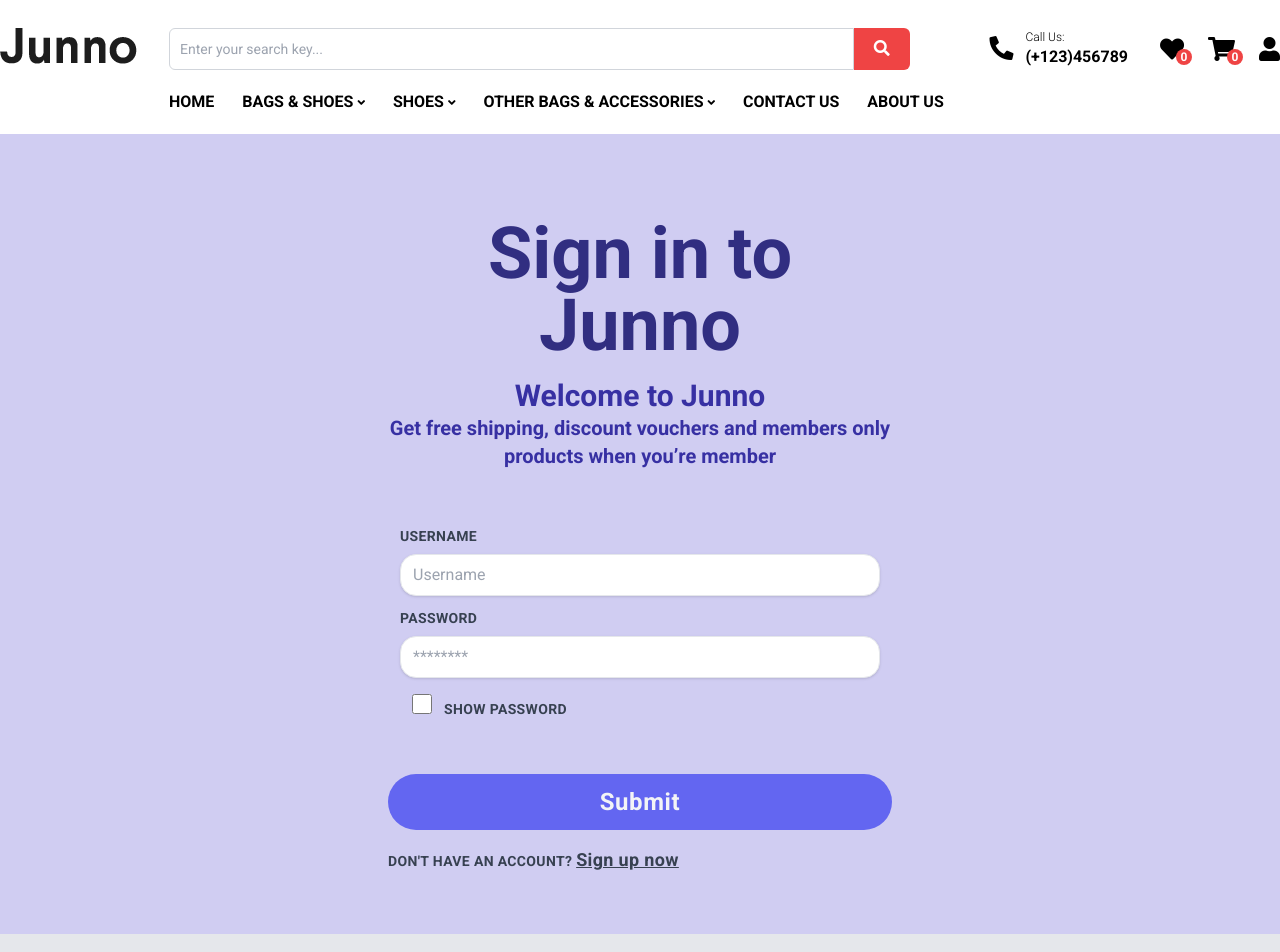
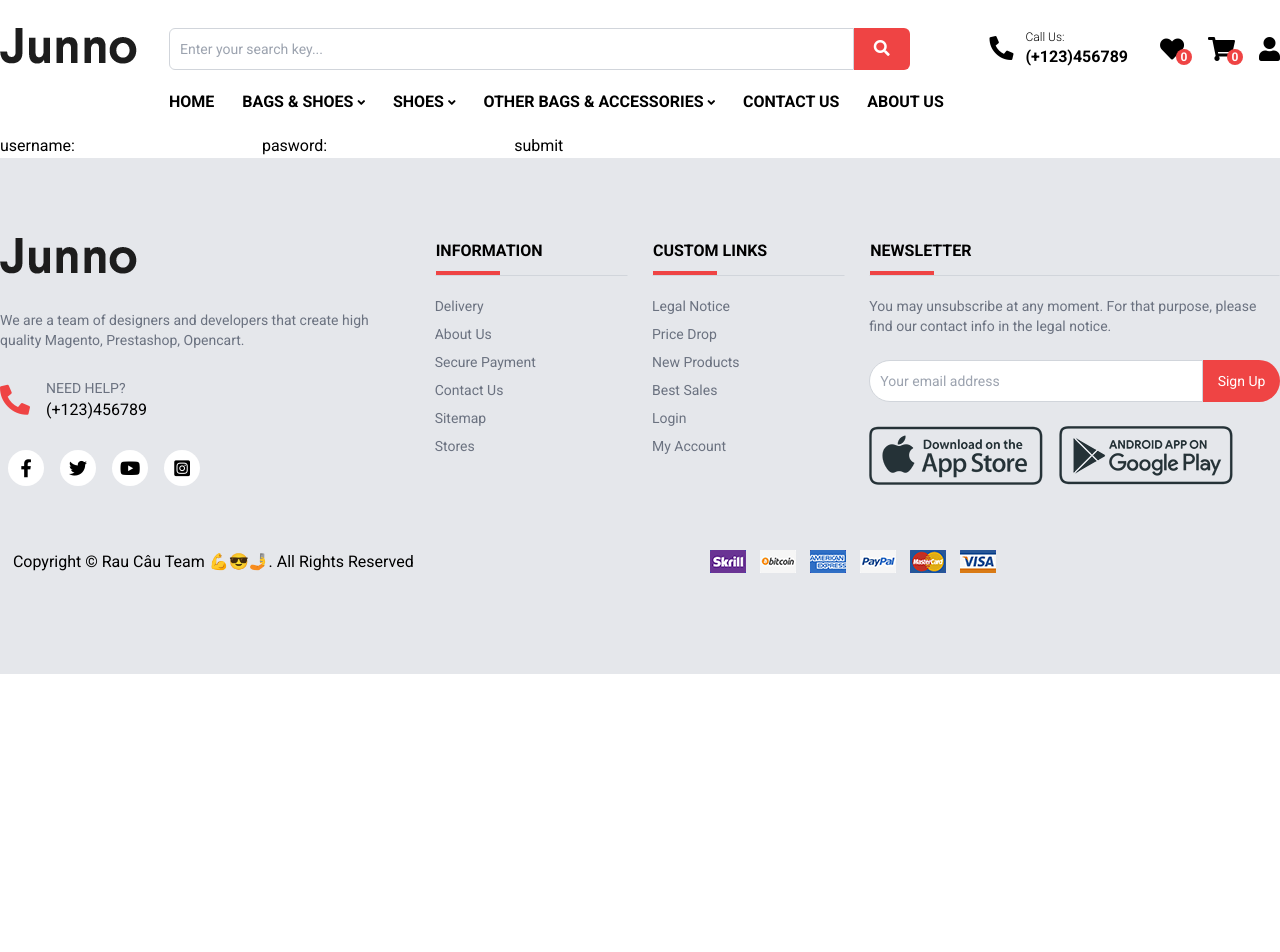
Before and after one commit to EnQuilLoga/Mock-project, a React (Create React App) app: page /login in a window 1280 px wide. Shown: the top 952 px of the page. Built offline with nearby package versions, Linux system fonts and the light colour scheme.

Commit message:
test call token

```diff
--- a/src/App.tsx
+++ b/src/App.tsx
@@ -1,4 +1,4 @@
-import React from "react";
+import React, { useEffect, useState } from "react";
 import { Route, Routes } from "react-router-dom";
 import Header from "./components/header/Header";
 import Footer from "./components/footer/Footer";
@@ -10,15 +10,23 @@ import ContactUs from "./components/contact/ContactUs";
 import AboutUs from "./components/contact/AboutUs";
 import Userinfo from "./components/user-Information/Userinfo";
 import ProductList from "./components/productDetail/ProductList";
+import LoginTest from "./components/login/LoginTest";
 
 function App() {
+  const [refresh, setRefresh] = useState<boolean>(false);
+
+  // useEffect(() => (
+
+  // ), [])
+
   return (
     <div className="App">
       <Header />
       <Routes>
         <Route path="/" element={<Home />}></Route>
 
-        <Route path="/login" element={<LoginForm />}></Route>
+        {/* <Route path="/login" element={<LoginForm />}></Route> */}
+        <Route path="/login" element={<LoginTest />}></Route>
 
         <Route path="/user-info" element={<Userinfo />}></Route>
 
--- /dev/null
+++ b/src/api/requestToken.ts
@@ -0,0 +1,12 @@
+import axiosInstance from "./axiosInstance";
+
+const tokenApi = {
+  requestToken: (data: { username: string; password: string }): Promise<string> => {
+    return axiosInstance.post("/auth/login", {
+      username: data.username,
+      password: data.password,
+    });
+  },
+};
+
+export default tokenApi;
--- a/src/components/header/Header.tsx
+++ b/src/components/header/Header.tsx
@@ -68,7 +68,9 @@ export default function Header(props: IHeaderProps) {
                   </div>
                   <div className="cursor-pointer group">
                     <div className="relative">
-                      <i className="fas fa-user md:text-2xl group-hover:text-red-600"></i>
+                      <Link to={"/login"}>
+                        <i className="fas fa-user md:text-2xl group-hover:text-red-600"></i>
+                      </Link>
                     </div>
                   </div>
                 </div>
--- a/src/components/login/LoginForm.tsx
+++ b/src/components/login/LoginForm.tsx
@@ -2,61 +2,92 @@ import { useForm } from "react-hook-form";
 import { IUser } from "../../types/userType";
 import { useState } from "react";
 import { useNavigate } from "react-router-dom";
+import axiosInstance from "../../api/axiosInstance";
+import tokenApi from "../../api/requestToken";
 
-const LoginForm = () =>{
-    const { register, handleSubmit, watch, formState: {errors}} = useForm<IUser>(
-        {mode: 'onChange'}
-    );
+const LoginForm = () => {
+  const {
+    register,
+    handleSubmit,
+    watch,
+    formState: { errors },
+  } = useForm<IUser>({ mode: "onChange" });
   const [showPassword, setShowPassword] = useState(false);
+
   const onSubmit = (data: any) => {
-        alert("Login successfully");
     // alert(JSON.stringify(data));
     // console.log(watch(data));
-    }
+    // const token = tokenApi.requestToken({ username: "canh", password: "abc" });
+    // console.log("token: ", token);
+  };
   const togglePasswordVisibility = () => {
     setShowPassword(!showPassword);
   };
 
   const navigate = useNavigate();
   const handleTextClick = () => {
-        navigate('/register'); // Redirect to the register component
+    navigate("/register"); // Redirect to the register component
   };
-
-
 
   return (
     <>
       <div className="bg-indigo-700 bg-opacity-25 p-1 h-screen">
-    <div className="mt-20 px-96 " >
+        <div className="mt-20 px-96 ">
           <h2 className="text-center text-7xl text-indigo-900 font-semibold  ">Sign in to Junno</h2>
-    <h3 className="text-center text-3xl text-indigo-800 font-semibold pt-4">Welcome to Junno</h3>
-    <h3 className="text-center text-xl text-indigo-800 font-semibold ">Get free shipping, discount vouchers and members only products when you’re member</h3>
-    <div className='mt-12 flex justify-center'>
-        <form className='w-full max-w-xl ' onSubmit={handleSubmit(onSubmit)}>
-
-
+          <h3 className="text-center text-3xl text-indigo-800 font-semibold pt-4">
+            Welcome to Junno
+          </h3>
+          <h3 className="text-center text-xl text-indigo-800 font-semibold ">
+            Get free shipping, discount vouchers and members only products when you’re member
+          </h3>
+          <div className="mt-12 flex justify-center">
+            <form className="w-full max-w-xl " onSubmit={handleSubmit(onSubmit)}>
               <div className="w-full md:w-auto px-3 mb-6 md:mb-0">
-
                 {/* username */}
-                <label className='block uppercase text-sm font-bold text-gray-700 my-2 tracking-wide'>Username</label>
-                <input className='shadow appearance-none border rounded-2xl w-full py-2.5 px-3 mb-1 text-gray-700 leading-tight focus:outline-none' type="text" id="username" placeholder='Username'
+                <label className="block uppercase text-sm font-bold text-gray-700 my-2 tracking-wide">
+                  Username
+                </label>
+                <input
+                  className="shadow appearance-none border rounded-2xl w-full py-2.5 px-3 mb-1 text-gray-700 leading-tight focus:outline-none"
+                  type="text"
+                  id="username"
+                  placeholder="Username"
                   {...register("username", {
                     required: true,
-                    pattern: /^[A-Z0-9._%+-]{6,}$/i
-                })}/>
-                {errors?.username?.type === "pattern" && (<p className='text-red-500'>Username only have "._%+-" special character</p>)}
-                {errors?.username?.type === "required" && (<p className='text-red-500'>Username is required</p>)}
+                    pattern: /^[A-Z0-9._%+-]{6,}$/i,
+                  })}
+                />
+                {errors?.username?.type === "pattern" && (
+                  <p className="text-red-500">Username only have "._%+-" special character</p>
+                )}
+                {errors?.username?.type === "required" && (
+                  <p className="text-red-500">Username is required</p>
+                )}
 
                 {/* password  */}
-                <label className='block uppercase text-sm font-bold text-gray-700 my-2 tracking-wide'>Password</label>
-                <input className='shadow appearance-none border rounded-2xl w-full py-2.5 px-3 mb-1 text-gray-700 leading-tight focus:outline-none' type={showPassword ? 'text' : 'password'} id="password" placeholder='********'
+                <label className="block uppercase text-sm font-bold text-gray-700 my-2 tracking-wide">
+                  Password
+                </label>
+                <input
+                  className="shadow appearance-none border rounded-2xl w-full py-2.5 px-3 mb-1 text-gray-700 leading-tight focus:outline-none"
+                  type={showPassword ? "text" : "password"}
+                  id="password"
+                  placeholder="********"
                   {...register("password", {
                     required: true,
-                    pattern: /^(?=.*?[A-Z])(?=(.*[a-z]){1,})(?=(.*[\d]){1,})(?=(.*[\W]){1,})(?!.*\s).{8,}$/i
-                })}/>
-                {errors?.password?.type === "pattern" && (<p className='text-red-500'>Your password must contains at least 8 characters, including at least one number, uppercase letters and special characters</p>)}
-                {errors?.password?.type === "required" && (<p className='text-red-500'>Password is required</p>)}
-
+                    pattern:
+                      /^(?=.*?[A-Z])(?=(.*[a-z]){1,})(?=(.*[\d]){1,})(?=(.*[\W]){1,})(?!.*\s).{8,}$/i,
+                  })}
+                />
+                {errors?.password?.type === "pattern" && (
+                  <p className="text-red-500">
+                    Your password must contains at least 8 characters, including at least one
+                    number, uppercase letters and special characters
+                  </p>
+                )}
+                {errors?.password?.type === "required" && (
+                  <p className="text-red-500">Password is required</p>
+                )}
 
                 <div>
                   <input
@@ -66,22 +97,37 @@ const LoginForm = () =>{
                     onChange={togglePasswordVisibility}
                     className="form-checkbox h-5 w-5 m-3"
                   />
-                <label htmlFor="showPassword" className='uppercase text-sm font-bold text-gray-700 my-2 tracking-wide'>Show Password</label>
+                  <label
+                    htmlFor="showPassword"
+                    className="uppercase text-sm font-bold text-gray-700 my-2 tracking-wide"
+                  >
+                    Show Password
+                  </label>
+                </div>
               </div>
 
+              <button
+                type="submit"
+                className='bg-indigo-500 text-gray-100 text-2xl p-3 mt-12 w-full rounded-full tracking-wide
+                    font-semibold focus:outline-none focus:shadow-outline hover:bg-indigo-600
+                    shadow-lg"'
+              >
+                Submit
+              </button>
+              <div className="uppercase text-sm font-bold text-gray-700 my-4 tracking-wide">
+                {" "}
+                Don't have an account?{" "}
+                <button onClick={handleTextClick} className="underline text-lg">
+                  {" "}
+                  Sign up now
+                </button>{" "}
               </div>
-
-            <button type='submit' className='bg-indigo-500 text-gray-100 text-2xl p-3 mt-12 w-full rounded-full tracking-wide
-                    font-semibold focus:outline-none focus:shadow-outline hover:bg-indigo-600
-                    shadow-lg"'>Submit</button>
-            <div className="uppercase text-sm font-bold text-gray-700 my-4 tracking-wide"> Don't have an account? <button onClick={handleTextClick} className="underline text-lg"> Sign up now</button> </div>
-
             </form>
           </div>
         </div>
       </div>
     </>
-  )
-}
+  );
+};
 
 export default LoginForm;
--- /dev/null
+++ b/src/components/login/LoginTest.tsx
@@ -0,0 +1,32 @@
+import React from "react";
+import tokenApi from "../../api/requestToken";
+
+export default function LoginTest() {
+  const handleSubmit = (e: any) => {
+    e.preventDefault();
+    tokenAxios();
+  };
+
+  const tokenAxios = async () => {
+    const token = await tokenApi
+      .requestToken({ username: "mor_2314", password: "83r5^_" })
+      .then((response) => response);
+    // const tokenResult = await token.token;         // tối về check lại phần này
+    // localStorage.setItem("token", token.token);
+    console.log("token: ", token);
+  };
+
+  return (
+    <div>
+      <form onSubmit={(e) => handleSubmit(e)}>
+        <label htmlFor="">
+          username: <input type="text" name="user1" />
+        </label>
+        <label htmlFor="">
+          pasword: <input type="text" name="pass" />
+        </label>
+        <button type="submit">submit</button>
+      </form>
+    </div>
+  );
+}
```
Also changed, not shown: src/api/axiosInstance.ts (+4 -4 lines). Lines whose indentation alone changed are shown as unchanged.
